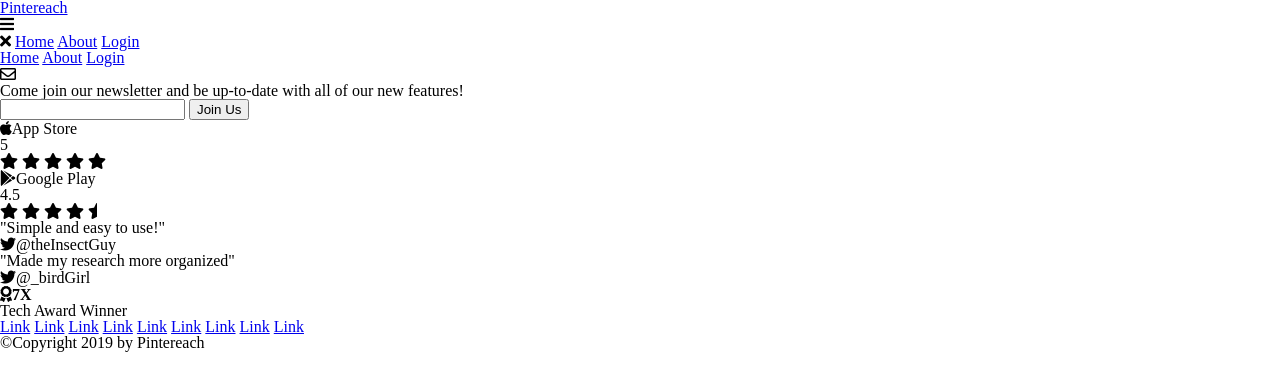
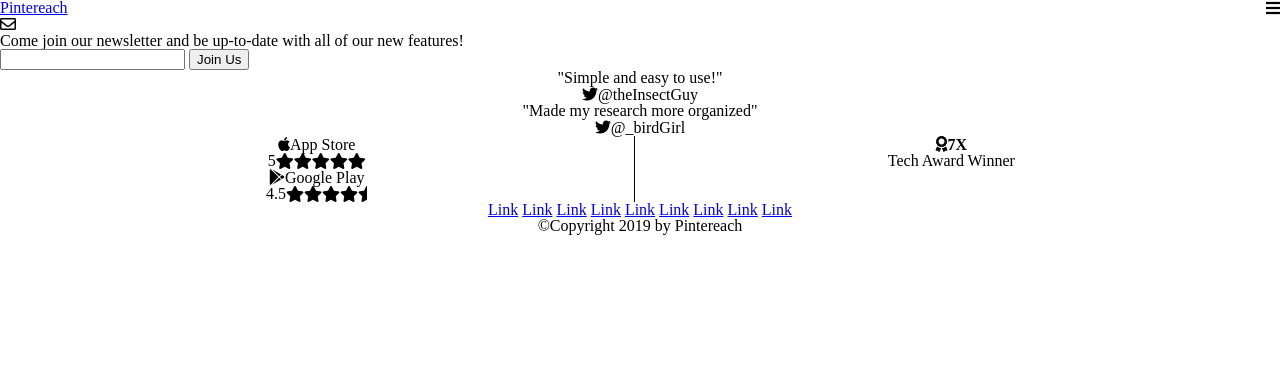
Before and after one commit to pintereach-bw/User-Interface, a plain HTML site: page index.html in a window 1280 px wide. Drawn offline with Linux system fonts and the light colour scheme.

Commit message:
Basic layout styles

```diff
--- a/css/index.css
+++ b/css/index.css
@@ -126,3 +126,36 @@
   border-collapse: collapse;
   border-spacing: 0;
 }
+header {
+  display: flex;
+  justify-content: space-between;
+}
+header .nav-mobile {
+  display: none;
+}
+header .nav-desktop {
+  display: none;
+}
+.review {
+  display: flex;
+  flex-wrap: wrap;
+  text-align: center;
+}
+.review .company-container {
+  width: 49.5%;
+  border-right: 1px solid black;
+}
+.review .company-container .company .company-rating {
+  display: flex;
+  justify-content: center;
+}
+.review .customer-feedback-container {
+  width: 100%;
+  order: -1;
+}
+.review .award-container {
+  width: 49.5%;
+}
+footer {
+  text-align: center;
+}
```
